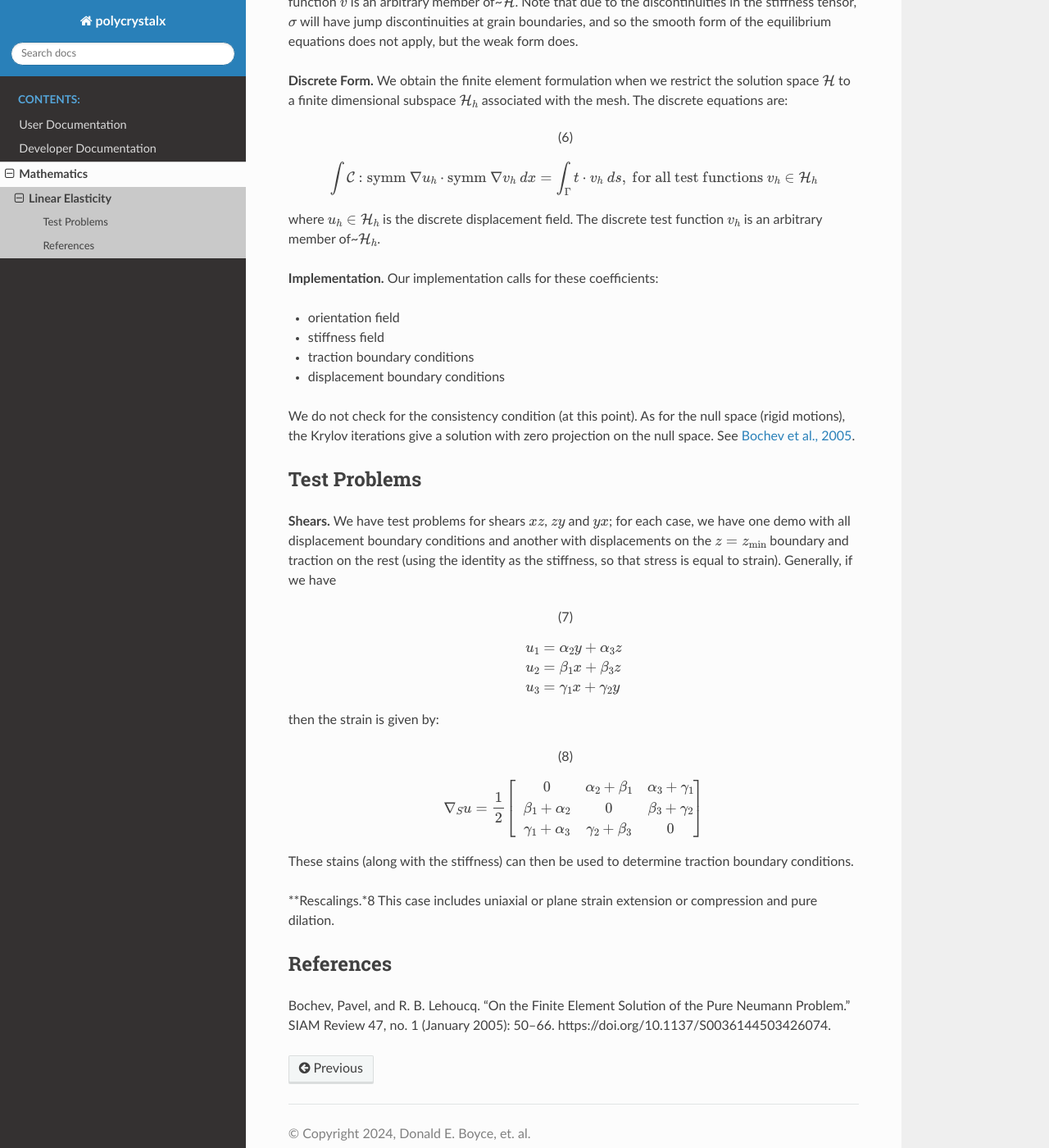
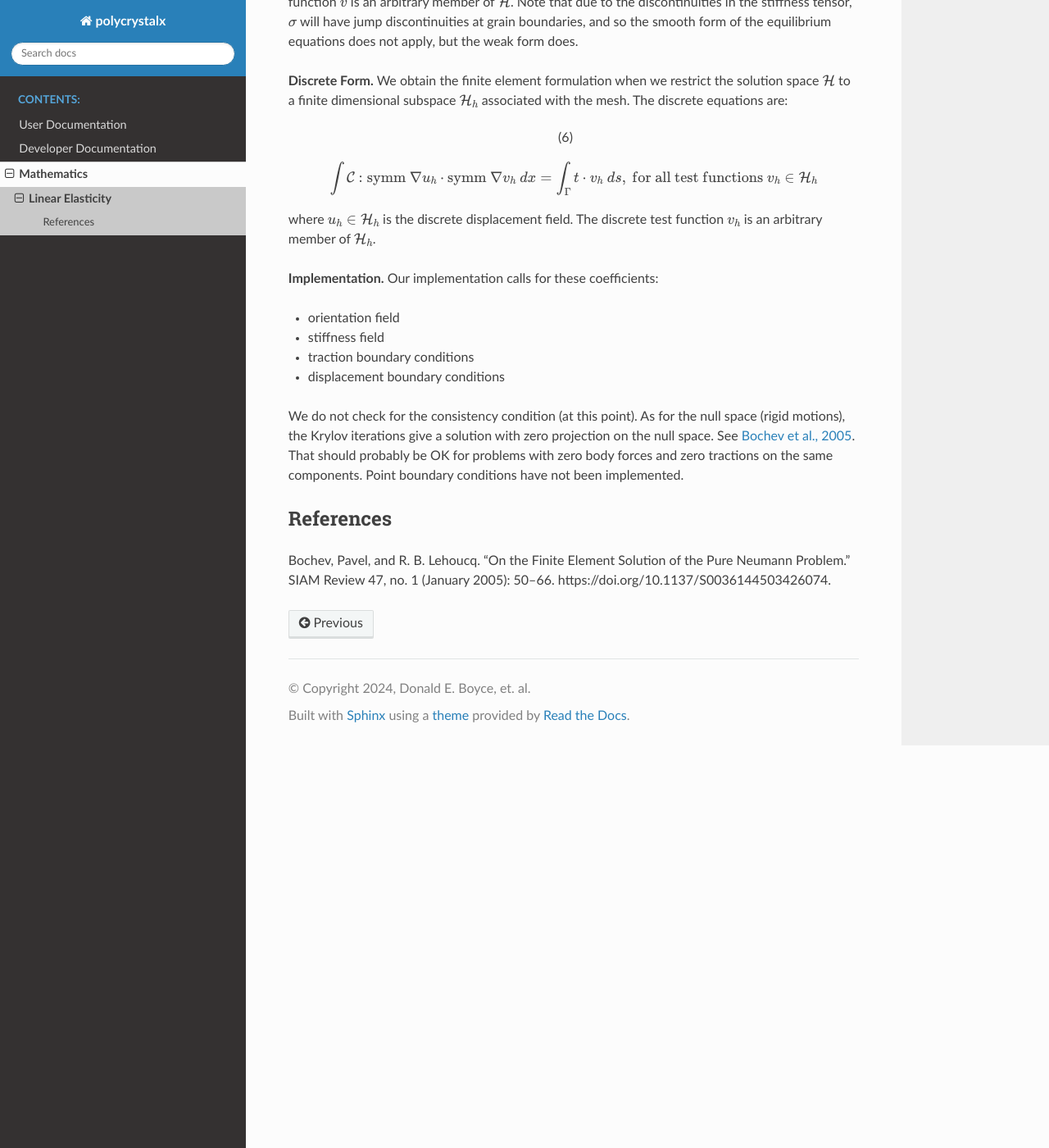
Before and after one commit to HEXRD/polycrystalx, a Sphinx documentation site: the page built from docs/math/processes.md, in a window 1280 px wide and 1400 px high, scrolled down 1520 px. Shown: the whole window at 82% size. Built offline with Sphinx 7.4.7 and the Read the Docs theme 2.0.0, drawn with Linux system fonts in a browser that asks for light colours; pages that are not in the unit, such as notebooks, are missing from menus; some of the changed text lies outside the part shown.

Commit message:
updated math notes

```diff
--- a/docs/math/processes.md
+++ b/docs/math/processes.md
@@ -70,7 +70,7 @@ $u \in {\cal H}$ that satisfies the weak form of linear elasticity
   \text{ for all test functions $v \in {\cal H}$}
 \end{equation}
 Here $dx$ is the volume integration element, and $ds$ is the surface integration element.
-The test function $v$ is an arbitrary member of~${\cal H}$.
+The test function $v$ is an arbitrary member of ${\cal H}$.
 Note that due to the discontinuities in the stiffness tensor,
 $\sigma$ will have jump discontinuities at grain boundaries, and
 so the smooth form of the equilibrium equations does not apply,
@@ -87,7 +87,7 @@ The discrete equations are:
   \text{ for all test functions $v_h \in {\cal H}_h$}
 \end{equation}
 where $u_h \in {\cal H}_h$ is the discrete displacement field.
-The discrete test function $v_h$ is an arbitrary member of~${\cal H}_h$.
+The discrete test function $v_h$ is an arbitrary member of ${\cal H}_h$.
 
 
 **Implementation.**
@@ -99,34 +99,9 @@ Our implementation calls for these coefficients:
 
 We do not check for the consistency condition (at this point).  As for the
 null space (rigid motions), the Krylov iterations give a solution with zero
-projection on the null space. See [Bochev et al., 2005](https://doi.org/10.1137/S0036144503426074).
-
-
-### Test Problems
-
-**Shears.**
-We have test problems for shears $xz$, $zy$ and $yx$; for each case, we have one demo with all displacement boundary conditions and another with displacements on the $z = z_{\min}$ boundary and traction on the rest (using the identity as the stiffness, so that stress is equal to strain).
-Generally, if we have
-\begin{align}
-    u_1 & = \alpha_2 y + \alpha_3 z \\
-    u_2 & = \beta_1 x + \beta_3 z \\
-    u_3 & = \gamma_1 x + \gamma_2 y
-\end{align}
-then the strain is given by:
-\begin{align}
-    \label{eqn:strain}
-    \nabla_S u = \frac{1}{2}
-    \begin{bmatrix}
-        0 & \alpha_2 + \beta_1 & \alpha_3 + \gamma_1\\
-        \beta_1 + \alpha_2 & 0 & \beta_3 + \gamma_2\\
-        \gamma_1 + \alpha_3 & \gamma_2 + \beta_3 & 0
-    \end{bmatrix}
-\end{align}
-These stains (along with the stiffness) can then be used to determine traction boundary conditions.
-
-**Rescalings.*8
-This case includes uniaxial or plane strain extension or compression
-and pure dilation.
+projection on the null space. See [Bochev et al., 2005](https://doi.org/10.1137/S0036144503426074). That should probably be OK for problems with zero body
+forces and zero tractions on the same components.  Point boundary conditions
+have not been implemented.
 
 
 ### References
```
Also changed, not shown: other parts of docs/math/processes.md (+1 -1 lines).
